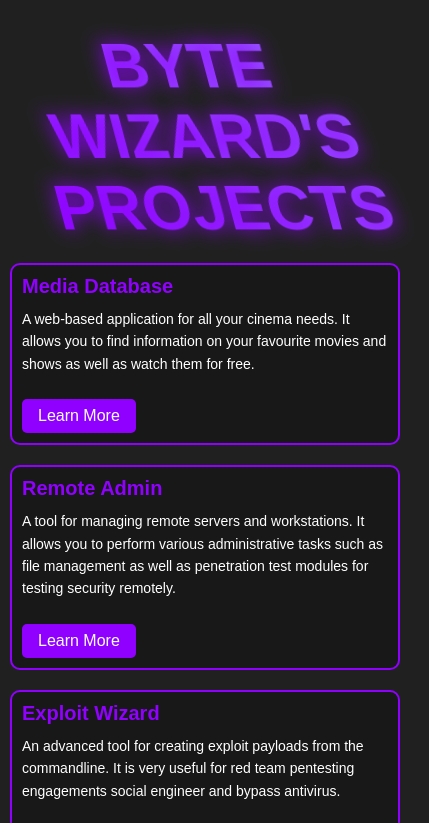
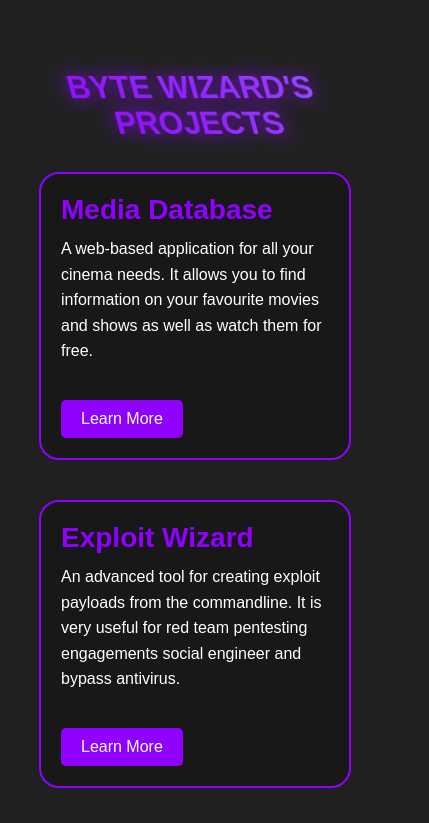
Before and after one commit to BYT3W1Z4RD/byt3w1z4rd.github.io, a plain HTML site: page index.html in a window 390 px wide. Shown: the top 823 px of the page, 429 px wide, since content can reach past the window. Drawn offline with Linux system fonts and the light colour scheme.

Commit message:
Update index.html

```diff
--- a/index.html
+++ b/index.html
@@ -5,7 +5,7 @@
 <meta property="og:title" content="ByteSploit">
 <meta property="og:description" content="ByteSploit Is A Collection Of Byte Wizard's Public Projects Ranging From Useful Software To Pentesting Tools To Web Apps.">
 <meta property="og:image" content="https://i.imgur.com/AMayWfn_d.webp?maxwidth=760&fidelity=grand">
-<meta property="og:url" content="https://byt3w1z4rd.github.io">
+<meta property="og:url" content="https://bytesploit.000webhostapp.com/">
 <meta property="og:type" content="website">
 <title>ByteSploit</title>
 <link rel="icon" href="https://i.imgur.com/AMayWfn_d.webp?maxwidth=760&fidelity=grand" type="image/png">
@@ -150,51 +150,6 @@ background-color: #fff;
 color: #9000ff;
 border: 2px solid #9000ff;
 }
-#poster {
-border: 0px solid #00ffff;
-border-radius: 0px;
-margin-top: 0px;
-box-shadow: 0px 0px 0px #00ffff;
-}
-@media only screen and (max-width: 600px) {
-.container {
-width: 100%;
-padding: 10px;
-}
-h1 {
-font-size: 36px;
-margin-top: 20px;
-margin-bottom: 20px;
-}
-.classh1 {
-font-size: 16vw;
-}
-h2 {
-font-size: 24px;
-margin-top: 20px;
-margin-bottom: 10px;
-}
-p {
-font-size: 16px;
-}
-.project {
-padding: 10px;
-margin-bottom: 20px;
-border-radius: 10px;
-}
-.project h3 {
-font-size: 20px;
-margin-bottom: 5px;
-}
-.project p {
-font-size: 14px;
-}
-.btn {
-font-size: 16px;
-padding: 8px 16px;
-margin-top: 10px;
-}
-}
 </style>
 </head>
 <body>
@@ -203,12 +158,7 @@ margin-top: 10px;
 <div class="project">
 <h3>Media Database</h3>
 <p>A web-based application for all your cinema needs. It allows you to find information on your favourite movies and shows as well as watch them for free.</p>
-<a href="https://byt3w1z4rd.github.io/imdb" class="btn">Learn More</a>
-</div>
-<div class="project">
-<h3>Remote Admin</h3>
-<p>A tool for managing remote servers and workstations. It allows you to perform various administrative tasks such as file management as well as penetration test modules for testing security remotely.</p>
-<a href="https://github.com/BYT3W1Z4RD/qtox-rat" class="btn">Learn More</a>
+<a href="./imdb.html" class="btn">Learn More</a>
 </div>
 <div class="project">
 <h3>Exploit Wizard</h3>
```
